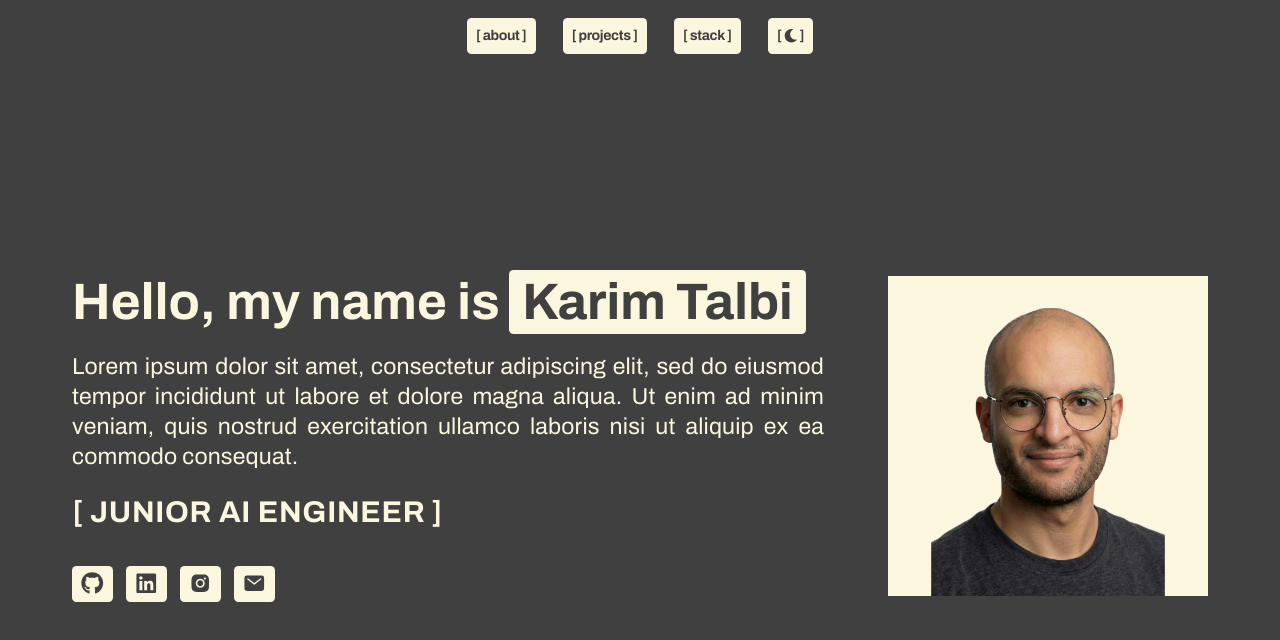
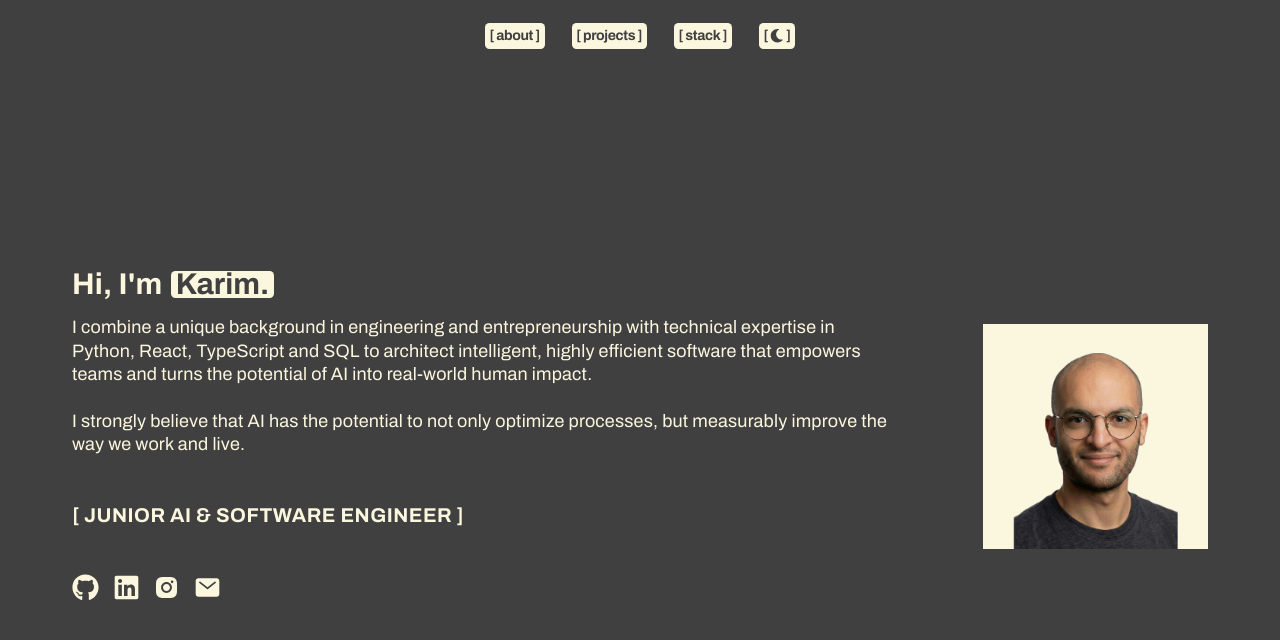
Before and after one commit to KarimTalbi/portfolio, a React (Vite) app: page / in a window 1280 px wide. Shown: the top 640 px of the page. Built offline with nearby package versions, Linux system fonts and the light colour scheme.

Commit message:
Refactor `Hero` component: split into smaller components (`ContactButtons` and `ProfilePicture`), adjust structure and styles for better maintainability.

```diff
--- a/src/App.tsx
+++ b/src/App.tsx
@@ -1,5 +1,5 @@
 import {useEffect, useRef} from 'react';
-import Hero from "./components/Hero.tsx";
+import Hero from "./components/hero/Hero.tsx";
 import Navbar from "./components/Navbar.tsx";
 
 function App() {
--- a/src/components/Hero.tsx
+++ /dev/null
@@ -1,88 +0,0 @@
-import {cn} from "../lib/utils.ts";
-
-import subject from '../assets/Subject.png'
-
-import {IoMail} from "react-icons/io5";
-import {FaGithub, FaLinkedin} from "react-icons/fa";
-import {AiFillInstagram} from "react-icons/ai";
-
-export default function Hero() {
-  return (
-
-    <div
-      className={cn(
-        "w-full pt-16 max-w-7xl mx-auto px-16 ",
-        "flex flex-row gap-[5vw] items-center justify-between",
-        "min-h-screen overflow-hidden",
-        "portrait:px-6 portrait:flex-col-reverse portrait:justify-center"
-      )}>
-
-      <div className="w-full flex flex-col justify-between">
-        <div className="flex flex-col items-start text-left h-full  justify-center w-full">
-
-          <h1
-            className="font-bold leading-[0.9] font-stretch-75% mb-4 w-full text-nowrap"
-            style={{fontSize: "clamp(24px, 4vw, 60px)"}}
-          >
-            Hello, my name is
-            <span
-              className="leading-[0.9] rounded-sm tracking-normal inline-block py-2 ml-2 px-3 whitespace-nowrap bg-page-accent text-page-accent-text">
-              Karim Talbi
-            </span>
-          </h1>
-
-        </div>
-
-        <div className=" flex-1 gap-[2vw]">
-          <p
-            className="font-stretch-85% leading-[1.3] mb-6 text-justify"
-            style={{fontSize: "clamp(15px, 1.8vw, 30px)"}}
-          >
-            Lorem ipsum dolor sit amet, consectetur adipiscing elit, sed do eiusmod tempor incididunt ut labore et
-            dolore magna aliqua. Ut enim ad minim veniam, quis nostrud exercitation ullamco laboris nisi ut aliquip ex
-            ea commodo consequat.
-          </p>
-
-          <div className="flex flex-wrap items-center gap-3">
-              <span
-                className="font-bold tracking-wide font-stretch-75% w-full text-nowrap mb-6"
-                style={{fontSize: "clamp(18px, 2.5vw, 30px)"}}
-              >
-            [&nbsp;JUNIOR AI ENGINEER&nbsp;]
-          </span>
-
-            <button
-              className="btn btn-sm px-2 btn-ghost border-none rounded-sm bg-page-accent text-page-accent-text hover:text-accent">
-              <FaGithub className="size-5"/>
-            </button>
-            <button
-              className="btn btn-sm px-2 btn-ghost border-none rounded-sm bg-page-accent text-page-accent-text hover:text-accent">
-              <FaLinkedin className="size-5"/>
-            </button>
-            <button
-              className="btn btn-sm px-2 btn-ghost border-none rounded-sm bg-page-accent text-page-accent-text hover:text-accent">
-              <AiFillInstagram className="size-5"/>
-            </button>
-            <button
-              className="btn btn-sm px-2 btn-ghost border-none rounded-sm bg-page-accent text-page-accent-text hover:text-accent">
-              <IoMail className="size-5"/>
-            </button>
-          </div>
-
-        </div>
-      </div>
-
-      <div
-        className={cn("blob shrink-0 relative overflow-hidden bg-page-accent portrait:mb-15")}
-        style={{width: "clamp(200px, 25vw, 400px)", height: "clamp(200px, 25vw, 400px)"}}
-      >
-        <img
-          src={subject}
-          alt="Hamza Karim Talbi"
-          className="absolute bottom-0 left-1/2 -translate-x-1/2 w-[90%] h-[90%] object-contain object-bottom"
-        />
-      </div>
-
-    </div>
-  );
-}
--- a/src/components/Navbar.tsx
+++ b/src/components/Navbar.tsx
@@ -30,35 +30,34 @@ export default function Navbar() {
   }, [isDark]);
 
   return (
-    <div className="w-full h-16 px-6 flex justify-center items-center shrink-0 absolute top-0 left-1/2 -translate-x-1/2 z-10 font-stretch-85%">
+    <div className="w-full max-w-6xl mx-auto h-16 px-6 flex justify-center items-center shrink-0 absolute top-0 left-1/2 -translate-x-1/2 z-10 font-stretch-85%">
 
       <nav
-        className="flex justify-center items-center gap-4 md:gap-6 font-bold text-body tracking-tight text-page-accent-text"
+        className="flex justify-center items-center gap-4 md:gap-6 font-bold text-body tracking-tight"
         style={{ fontSize: "clamp(14px, 1.1vw, 18px)" }}
       >
         <button
           onClick={(e) => handleNavClick(e, 0)}
-          className="rounded-sm py-1 px-2 bg-page-accent cursor-pointer hover:text-accent"
+          className="bg-page-accent text-page-accent-text cursor-pointer hover:text-accent text-bold px-1 rounded-sm"
         >
           [&nbsp;about&nbsp;]
         </button>
 
         <button
           onClick={(e) => handleNavClick(e, 1)}
-          className="rounded-sm py-1 px-2 bg-page-accent cursor-pointer hover:text-accent"
+          className="bg-page-accent text-page-accent-text cursor-pointer hover:text-accent text-bold px-1 rounded-sm"
         >
           [&nbsp;projects&nbsp;]
         </button>
 
         <button
           onClick={(e) => handleNavClick(e, 2)}
-          className="rounded-sm py-1 px-2 bg-page-accent cursor-pointer hover:text-accent"
+          className="bg-page-accent text-page-accent-text cursor-pointer hover:text-accent text-bold px-1 rounded-sm"
         >
           [&nbsp;stack&nbsp;]
         </button>
 
-        <button
-          className="bg-page-accent rounded-sm py-1 px-2 flex flex-row items-center cursor-pointer hover:text-accent"
+        <button className="bg-page-accent text-page-accent-text cursor-pointer hover:text-accent flex flex-row items-center text-bold px-1 rounded-sm"
           onClick={() => setIsDark(!isDark)}
         >
           [&nbsp;{isDark ? <FaMoon className="size-3"/> : <FaSun className="size-3.5"/>}&nbsp;]
--- /dev/null
+++ b/src/components/hero/ContactButtons.tsx
@@ -0,0 +1,25 @@
+import {FaGithub, FaLinkedin} from "react-icons/fa";
+import {AiFillInstagram} from "react-icons/ai";
+import {IoMail} from "react-icons/io5";
+
+export default function ContactButtons() {
+  return (
+    <div className="flex flex-wrap items-center gap-3">
+
+
+      <button className="cursor-pointer hover:text-accent">
+        <FaGithub className="size-6"/>
+      </button>
+      <button className="cursor-pointer hover:text-accent">
+        <FaLinkedin className="size-6"/>
+      </button>
+      <button className="cursor-pointer hover:text-accent">
+        <AiFillInstagram className="size-6"/>
+      </button>
+      <button className="cursor-pointer hover:text-accent">
+        <IoMail className="size-6"/>
+      </button>
+
+    </div>
+  )
+}
--- /dev/null
+++ b/src/components/hero/Hero.tsx
@@ -0,0 +1,59 @@
+import {cn} from "../../lib/utils.ts";
+import ContactButtons from "./ContactButtons.tsx";
+import ProfilePicture from "./ProfilePicture.tsx";
+
+export default function Hero() {
+  return (
+
+    <div
+      className={cn(
+        "w-full max-w-6xl pt-16 mx-auto px-16",
+        "flex flex-row gap-20 items-center justify-around",
+        "min-h-screen overflow-hidden",
+        "portrait:flex-col-reverse portrait:justify-center portrait:mx-0 portrait:px-6 portrait:pt-0 portrait:gap-10"
+      )}>
+
+      <div className="w-full flex flex-col justify-between">
+        <div className="flex flex-col items-start text-left h-full justify-center w-full">
+
+          <h1
+            className="font-bold leading-[0.9] font-stretch-75% mb-4 w-full text-nowrap text-[30px]"
+          >
+            Hi, I'm
+            <span
+              className="leading-[0.9] rounded-sm tracking-normal inline-block px-1 ml-2 bg-page-accent text-page-accent-text">
+              Karim.
+            </span>
+          </h1>
+
+        </div>
+
+        <div className="flex flex-col gap-10 portrait:gap-[5.6vw]">
+          <div className="w-full">
+            <div>
+              <p className="leading-[1.3]  text-[18px] portrait:text-[min(4.2vw,20px)]">
+                I combine a unique background in engineering and entrepreneurship with technical expertise in Python, React, TypeScript and SQL to architect intelligent, highly efficient software that empowers teams and turns the potential of AI into real-world human impact.
+                <br/>
+                <br/>
+                I strongly believe that AI has the potential to not only optimize processes, but measurably improve the way we work and live.
+              </p>
+            </div>
+
+          </div>
+
+          <div>
+              <span className="font-bold tracking-wide font-stretch-75% text-[20px]">
+                [&nbsp;JUNIOR AI & SOFTWARE ENGINEER&nbsp;]
+              </span>
+          </div>
+
+          <ContactButtons/>
+
+        </div>
+      </div>
+
+     <ProfilePicture/>
+
+    </div>
+  );
+}
--- /dev/null
+++ b/src/components/hero/ProfilePicture.tsx
@@ -0,0 +1,18 @@
+import {cn} from "../../lib/utils.ts";
+import subject from "../../assets/Subject.png";
+
+export default function ProfilePicture() {
+  return (
+    <div className="flex flex-row items-center gap-10">
+      <div
+        className={cn("size-50 blob shrink-0 relative overflow-hidden bg-page-accent")}
+      >
+        <img
+          src={subject}
+          alt="Hamza Karim Talbi"
+          className="absolute -bottom-1.5 left-1/2 -translate-x-1/2  w-[90%] h-[90%] object-contain object-bottom"
+        />
+      </div>
+    </div>
+  )
+}
--- a/src/index.css
+++ b/src/index.css
@@ -37,8 +37,9 @@
   --custom-accent-text: oklch(.371 0 0);
   --custom-bg: oklch(.371 0 0);
   --custom-text: oklch(97% 8% 97deg);
+}
 
-}
+
 
 .blob {
   display: block;
@@ -52,5 +53,5 @@
   --color-page-accent: var(--custom-accent);
   --color-page-accent-text: var(--custom-accent-text);
   --color-page-bg: var(--custom-bg);
-  --color-page-text: var(--custom-text)
+  --color-page-text: var(--custom-text);
 }
```
Also changed, not shown: src/components/stack/stack.tsx (added).
